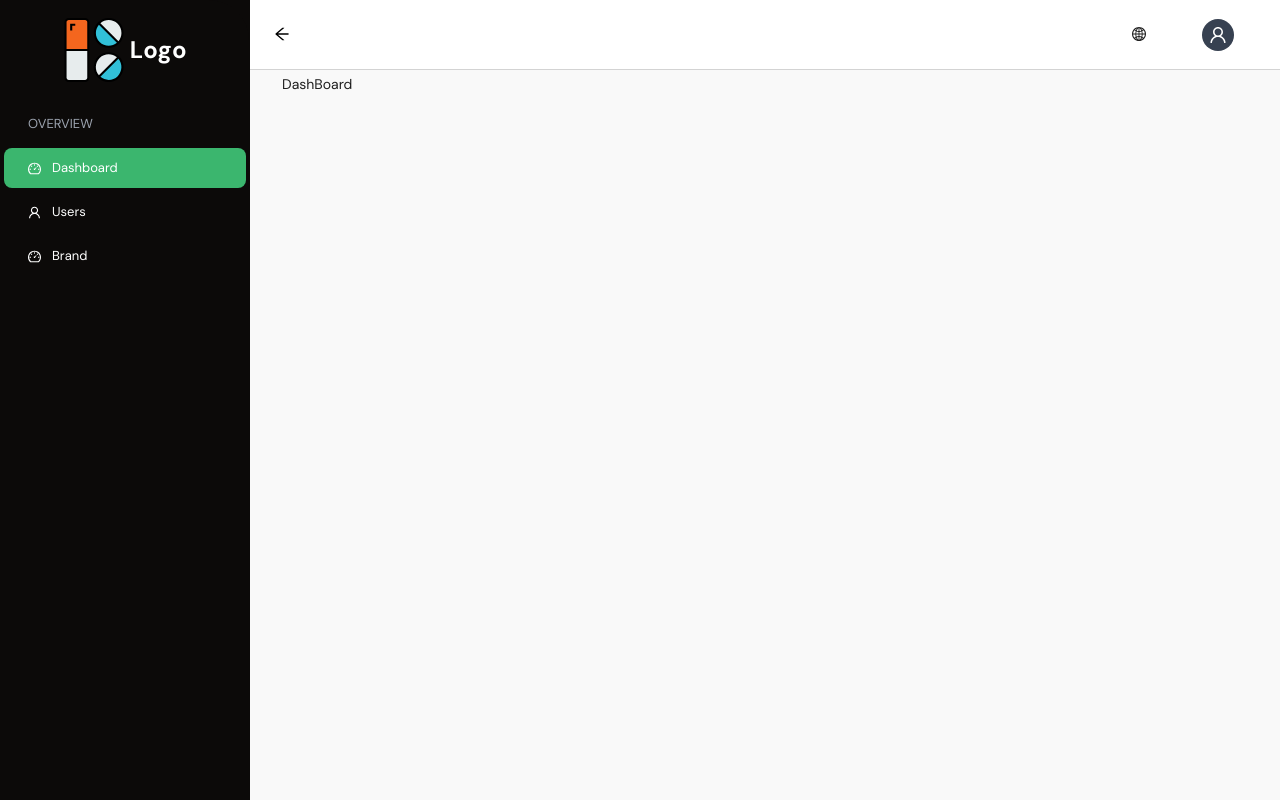
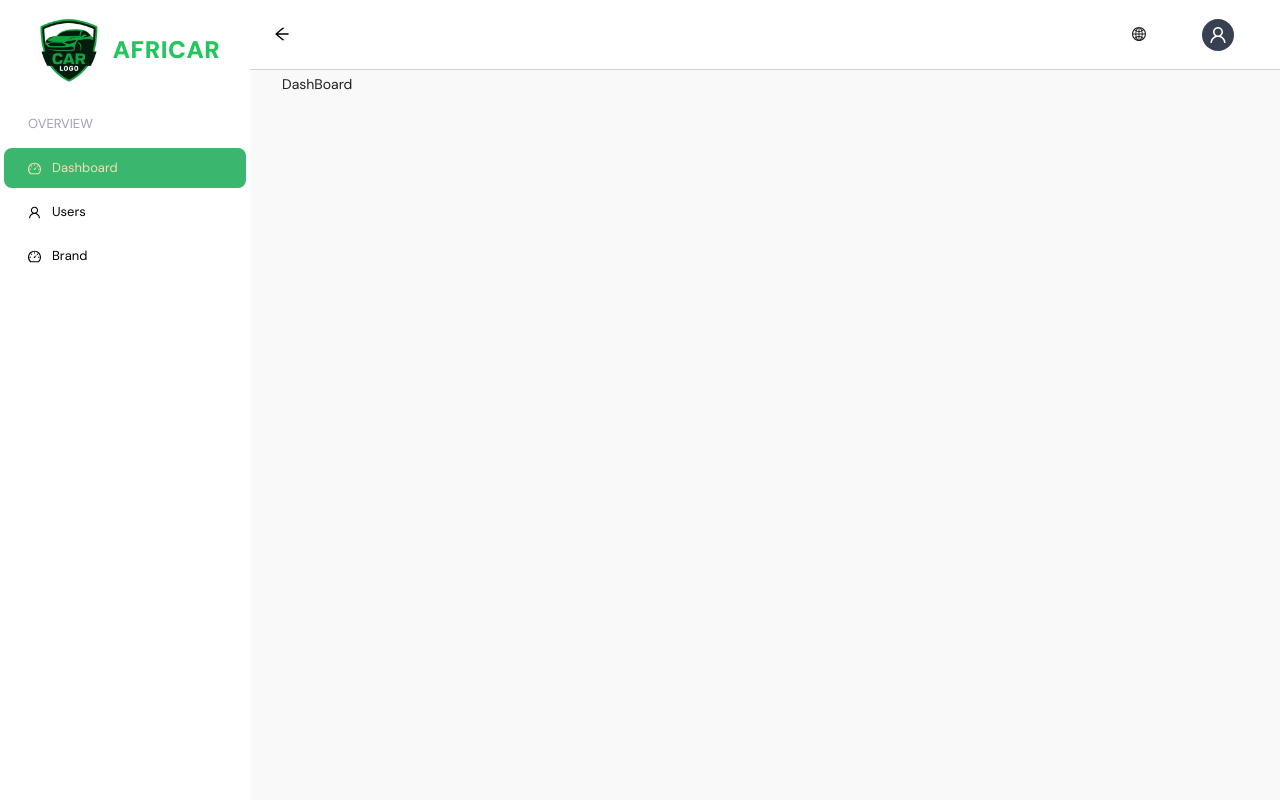
Before and after one commit to marshalyordanos/AfriData_wheellol, a React (Vite) app: page /dash in a window 1280 px wide. Built offline with nearby package versions, Linux system fonts and the light colour scheme.

Commit message:
color and sidebar modification

```diff
--- a/src/components/layout/Sidebar.jsx
+++ b/src/components/layout/Sidebar.jsx
@@ -4,7 +4,7 @@ import React, { useEffect, useState } from "react";
 import { NavLink, useLocation, useNavigate } from "react-router-dom";
 import { DashboardOutlined, UserOutlined } from "@ant-design/icons";
 import styled from "styled-components";
-import MedicinesLogo from "../../assets/medicinesLogo.svg";
+import Logo from "../../assets/logo1.png";
 
 import { useTranslation } from "react-i18next";
 
@@ -101,7 +101,7 @@ const Sidebar = ({ collapsed }) => {
         position: "fixed",
 
         display: collapsed && "none",
-        backgroundColor: "#0c0a09",
+        backgroundColor: "white",
         zIndex: 110,
       }}
       trigger={null}
@@ -114,7 +114,7 @@ const Sidebar = ({ collapsed }) => {
         style={{
           width: 249,
           height: 100,
-          background: "#0c0a09",
+          background: "white",
           borderRadius: "0px 40px 0 0",
         }}
       >
@@ -123,12 +123,14 @@ const Sidebar = ({ collapsed }) => {
           className={"flex  justify-center items-center gap-1"}
         >
           <img
-            src={MedicinesLogo}
+            src={Logo}
             color="white"
-            className=" h-16    text-black border-red-800"
+            className=" h-20    text-black border-red-800"
             alt="MK Logo"
           />
-          <p className="text-2xl font-bold tracking-wide text-white">Logo</p>{" "}
+          <p className="text-2xl font-black tracking-wide text-green-500">
+            AFRICAR
+          </p>{" "}
         </NavLink>
       </div>
       <div className="sidebar__menus">
@@ -200,10 +202,10 @@ const SidebarStyle = styled(Sider)`
   }
   span {
     font-size: 13px !important;
-    color: white !important;
+    color: black !important;
   }
   .ant-menu-item-selected span {
-    color: white !important;
+    color: wheat !important;
   }
 `;
 
```
Also changed, not shown: src/assets/logo1.png (added).
